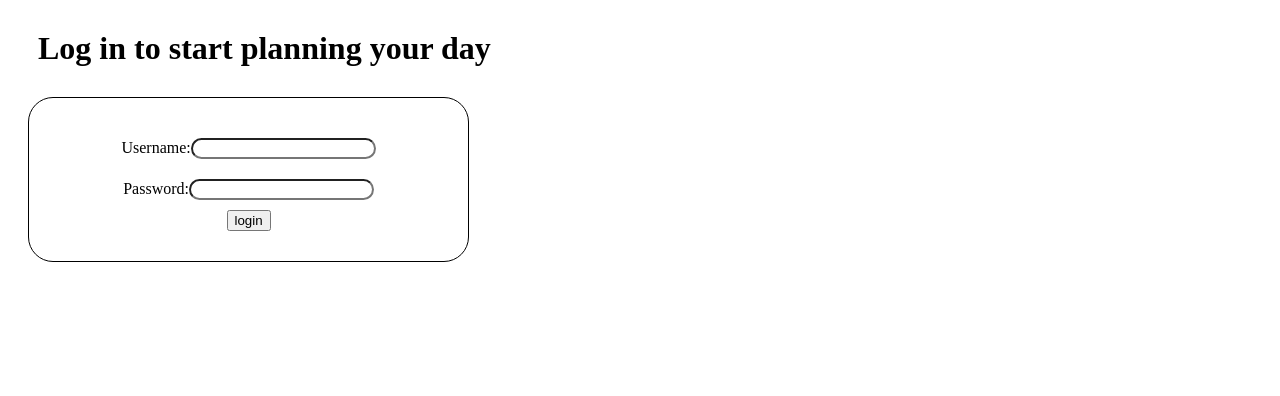
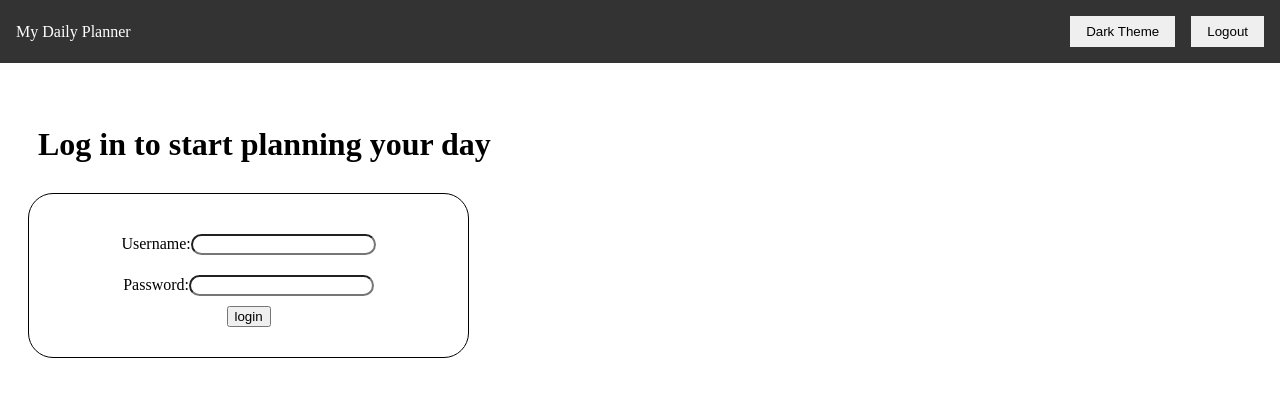
Before and after one commit to antivalse/day-planner, a React (Vite) app: page / in a window 1280 px wide. Shown: the top 396 px of the page. Built offline with nearby package versions, Linux system fonts and the light colour scheme; the HTML template or start-up script is replaced by a standard one.

Commit message:
added navbar and dark theme

```diff
--- a/src/App.tsx
+++ b/src/App.tsx
@@ -3,10 +3,12 @@ import { Routes, Route } from "react-router-dom";
 import NotFoundPage from "./pages/NotFoundPage";
 import Homepage from "./pages/Homepage";
 import DailyPlanPage from "./pages/DailyPlanPage";
+import NavBar from "./components/NavBar";
 
 function App() {
   return (
     <>
+      <NavBar />
       <div id="container">
         <Routes>
           <Route path="*" element={<NotFoundPage />} />
--- a/src/assets/scss/App.scss
+++ b/src/assets/scss/App.scss
@@ -1,8 +1,13 @@
 @import "_LoadingSpinner";
+@import "_Navbar";
 
 h1,
 h2 {
   margin: 30px;
+}
+
+#container {
+  margin-top: 10%;
 }
 
 form {
--- /dev/null
+++ b/src/assets/scss/_Navbar.scss
@@ -0,0 +1,33 @@
+/* Navbar.css */
+.navbar {
+  position: fixed; /* Make the navbar fixed */
+  top: 0; /* Align it to the top */
+  left: 0; /* Align it to the left */
+  right: 0; /* Align it to the right */
+  width: 100%; /* Make it span the full width of the viewport */
+  display: flex;
+  justify-content: space-between;
+  align-items: center;
+  padding: 1rem;
+  background-color: #333;
+  color: white;
+  z-index: 1000; /* Ensure it stays on top of other content */
+  box-sizing: border-box; /* Ensure padding is included in the width */
+}
+
+.navbar-buttons button {
+  margin-left: 1rem;
+  padding: 0.5rem 1rem;
+  border: none;
+  cursor: pointer;
+}
+
+.navbar-buttons button:hover {
+  background-color: #555;
+}
+
+/* Dark theme styling */
+.dark-theme {
+  background-color: #121212;
+  color: white;
+}
--- /dev/null
+++ b/src/components/NavBar.tsx
@@ -0,0 +1,27 @@
+/**
+ * Navbar component
+ */
+
+import { useState } from "react";
+
+const NavBar = () => {
+  const [isDarkTheme, setIsDarkTheme] = useState(false);
+
+  const toggleTheme = () => {
+    setIsDarkTheme(!isDarkTheme);
+    document.body.className = isDarkTheme ? "" : "dark-theme";
+  };
+  return (
+    <nav className="navbar">
+      <div className="navbar-brand">My Daily Planner</div>
+      <div className="navbar-buttons">
+        <button onClick={toggleTheme}>
+          {isDarkTheme ? "Light Theme" : "Dark Theme"}
+        </button>
+        <button>Logout</button>
+      </div>
+    </nav>
+  );
+};
+
+export default NavBar;
```
